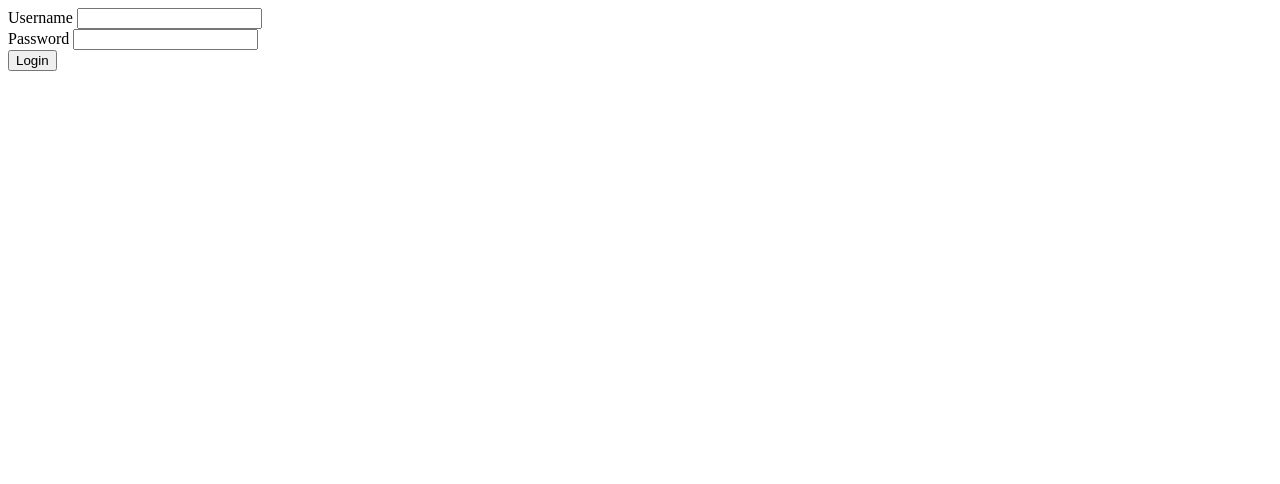
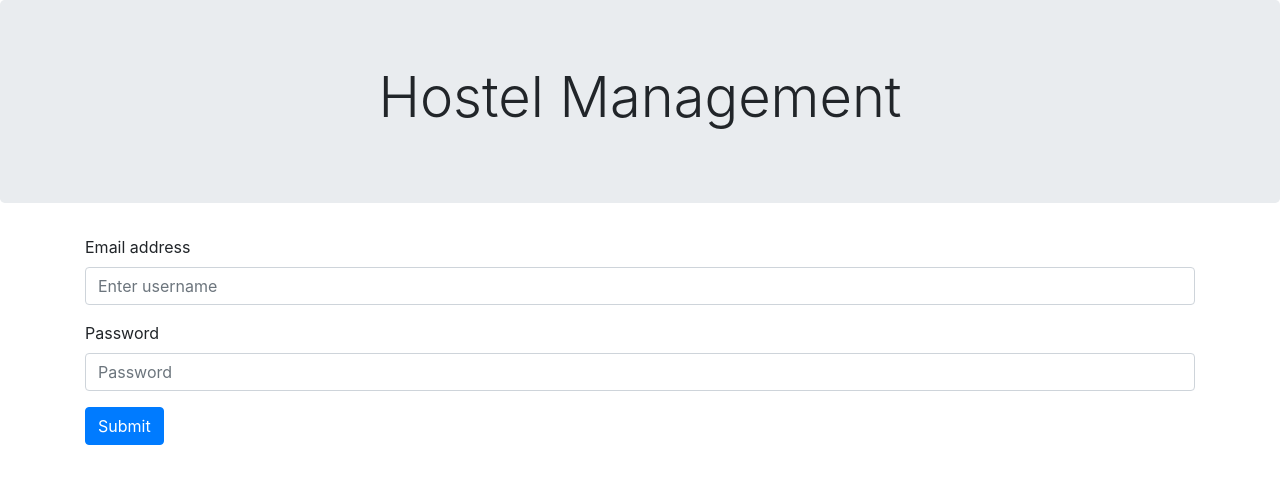
Before and after one commit to divyansshhh/Hostel-Management, a Flask app: page /login in a window 1280 px wide. Shown: the top 484 px of the page. Run offline with Flask 2, Linux system fonts and the light colour scheme; some libraries are stand-ins or nearby versions.

Commit message:
Added bootstrap to login.html

```diff
--- a/templates/login.html
+++ b/templates/login.html
@@ -1,21 +1,24 @@
+<!DOCTYPE html>
+<link rel="stylesheet" href="https://maxcdn.bootstrapcdn.com/bootstrap/4.0.0/css/bootstrap.min.css" integrity="sha384-Gn5384xqQ1aoWXA+058RXPxPg6fy4IWvTNh0E263XmFcJlSAwiGgFAW/dAiS6JXm" crossorigin="anonymous">
 
-<!DOCTYPE html>
 <html>
 	<head>
 		<title>Login Page</title>
 	</head>
 	<body>
-		<form action="/login" method="POST">
-			<div class="inputDiv">
-				<label>Username</label>
-				<input type="text" name="username" class="inputField">
-			</div>
-
-			<div class="inputDiv">
-				<label>Password</label>
-				<input type="password" name="password" class="inputField">
-			</div>
-			<input type="submit" value="Login" class="button">
+		<div class="jumbotron">
+					<center><h1 class="display-4">Hostel Management</h1></center>
+		</div>
+		<form class="container" action = "/login" method = "POST">
+				<div class="form-group">
+					<label>Email address</label>
+					<input name = "username" type="text" class="form-control" id="inputUsername" aria-describedby="emailHelp" placeholder="Enter username">
+				</div>
+				<div class="form-group">
+					<label>Password</label>
+					<input name = "password" type="password" class="form-control" id="inputPassword" placeholder="Password">
+				</div>
+				<button type="submit" class="btn btn-primary">Submit</button>
 		</form>
 	</body>
 </html>
```
